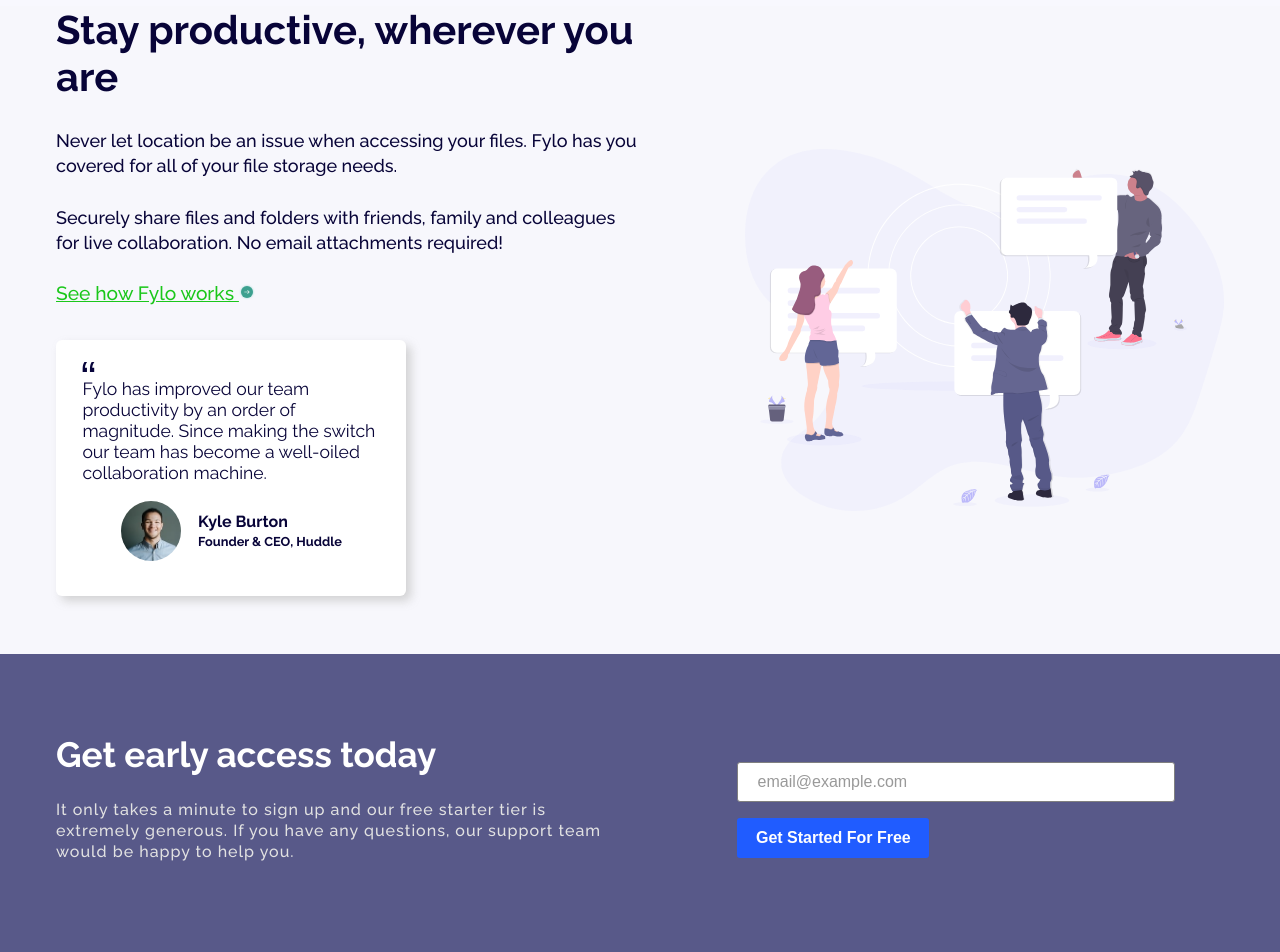
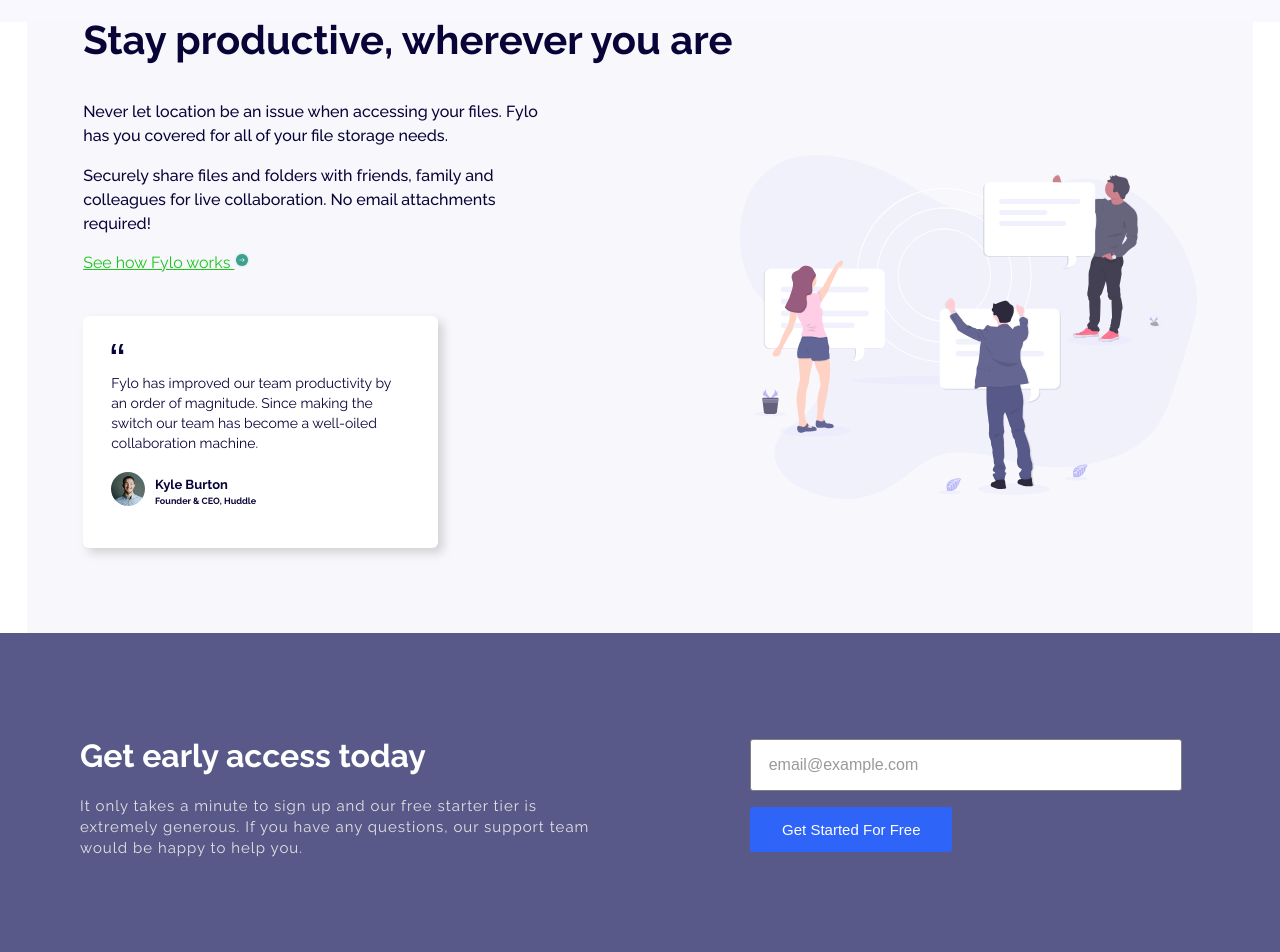
Before and after one commit to roobiwebdev/Fylo-landing-page-with-two-column-layout, a plain HTML site: page index.html in a window 1280 px wide. Shown: the part 1000-1952 px from the top of the page. Drawn offline with Linux system fonts and the light colour scheme.

Commit message:
style.css

```diff
--- a/style.css
+++ b/style.css
@@ -19,7 +19,7 @@
 body {
   background: #ffffff;
   color: var(--primary-color);
-  font-size: 1rem;
+  font-size: 16px;
   font-family: "Raleway", sans-serif;
   height: auto;
 }
@@ -27,12 +27,12 @@ nav {
   display: flex;
   justify-content: space-between;
   align-items: center;
-  margin: 3em 4em 4em;
+  margin: 4em 5em 0 5em;
 }
 
 nav ul {
   display: flex;
-  justify-content: space-between;
+  justify-content: center;
   align-items: center;
 }
 
@@ -40,43 +40,45 @@ nav ul li {
   list-style: none;
   cursor: pointer;
   margin-right: 4em;
-  font-size: 1.2rem;
+  font-size: 1rem;
+}
+
+nav ul li:last-child {
+  margin: -0.9em;
 }
 
 header {
-  height: 85vh;
+  height: 80vh;
   display: flex;
   justify-content: center;
   align-items: center;
-  padding: 0 3.5em;
-  margin: 3% 0 5% 0;
+  padding: 0 4.9em;
+  margin-bottom: 10.5em;
 }
 
-.head {
-  width: 75%;
-}
 .sub-title {
   font-size: 2.5rem;
-  font-weight: bolder;
-  margin-bottom: 0.7em;
+  line-height: 60px;
+  margin-bottom: 0.35em;
+  margin-top: -0.3em;
 }
 
 .disc {
   font-size: 1.125rem;
   font-weight: 500;
-  margin-bottom: 1.5em;
-  line-height: 1.4em;
+  width: 90%;
+  line-height: 1.5em;
+  margin-bottom: 1em;
 }
 
 .input {
-  width: 20em;
-  height: 2.5em;
-  padding: 0.5em 1em;
+  padding: 13px 104px;
+  padding-left: 20px;
   font-size: 1rem;
   border: 1px solid gray;
   border-radius: 3px;
   outline: none;
-  margin-right: 1em;
+  margin-right: 0.8em;
   margin-bottom: 1em;
 }
 
@@ -84,11 +86,9 @@ header {
   color: rgb(153, 153, 153);
 }
 .btn {
-  width: 12em;
-  height: 2.5em;
-  padding: 0.5em 1em;
+  padding: 13px 60px;
   font-size: 1rem;
-  font-weight: bold;
+  text-align: center;
   cursor: pointer;
   background: #205cff;
   color: #fefeff;
@@ -100,6 +100,7 @@ header {
 .btn:hover {
   background: #4872e7;
 }
+
 .imgs img {
   width: 100%;
 }
@@ -115,12 +116,16 @@ header {
 main {
   height: auto;
   background: hsl(240, 50%, 98%);
+  margin: 0 1.7em;
 }
 
-.discription {
-  width: 50%;
+.discription .sub-title {
+  margin-bottom: 30px;
 }
-
+.discription .disc {
+  width: 73%;
+  font-size: 16px;
+}
 .content {
   display: flex;
   justify-content: space-between;
@@ -130,8 +135,6 @@ main {
 
 .link {
   color: rgb(27, 199, 27);
-  font-size: 1.2rem;
-  font-weight: 500;
   transition: all 0.3s ease-in-out;
 }
 
@@ -140,39 +143,44 @@ main {
 }
 
 .card {
-  width: 60%;
+  width: 355px;
   height: auto;
-  font-size: 1.1rem;
-  margin-top: 2em;
-  background-color: rgb(255, 255, 255);
+  font-size: 14px;
+  margin-top: 3.2em;
+  background-color: #ffffff;
   box-shadow: 5px 5px 10px rgba(201, 201, 201, 0.801);
   border-radius: 6px;
-  margin-bottom: 10%;
+  margin-bottom: 13%;
 }
 
 .more {
-  padding: 1em 1.5em;
+  padding: 2em 2em;
 }
-
+.more img {
+  margin-bottom: 1em;
+}
+.more p {
+  line-height: 20px;
+}
 .profile {
   display: flex;
-  justify-self: center;
+  justify-content: flex-start;
   align-items: center;
-  margin: 1em 0;
+  text-align: start;
+  margin-top: 1.3em;
 }
-
 .profile img {
-  width: 60px;
-  height: 60px;
+  width: 34px;
+  height: 34px;
   border-radius: 50%;
-  margin-right: 1em;
+  margin-right: 0.7em;
 }
-
 .name {
-  font-size: 1rem;
+  margin-bottom: 7px;
+  font-size: 13px;
 }
 .name span {
-  font-size: 0.8rem;
+  font-size: 9px;
 }
 
 section {
@@ -182,7 +190,8 @@ section {
 }
 
 section .content {
-  padding: 5em 3.5em;
+  padding: 6.5em 5em;
+  padding-bottom: 4.6em;
   color: #ffffff;
 }
 
@@ -190,28 +199,40 @@ section .content {
   width: 70%;
 }
 .box-1 h2 {
-  font-size: 2.2rem;
+  font-size: 2rem;
   font-weight: bold;
   margin-bottom: 0.7em;
 }
 
 .box-1 p {
   color: #e2e2e2;
-  font-weight: 500;
+  font-size: 15px;
   margin-bottom: 1.5em;
-  line-height: 1.3em;
+  line-height: 1.4em;
   letter-spacing: 1px;
 }
 .box-2 {
-  width: 50%;
+  width: 47%;
 }
 .box-2 .input {
-  width: 90%;
-  padding: 1.2em 1.2em;
-  margin-bottom: 1em;
+  width: 96%;
+  padding: 1em 1.1em;
+  margin-top: -1.7em;
+  font-size: 1rem;
   display: block;
 }
 
+.box-2 .btn {
+  padding: 14px 32px;
+  font-size: 15px;
+  text-align: center;
+  cursor: pointer;
+  background: #2e65f8;
+  color: #fefeff;
+  border: none;
+  border-radius: 3px;
+  transition: all 0.3s ease-in-out;
+}
 footer {
   height: auto;
   background: var(--primary-color);
@@ -219,27 +240,19 @@ footer {
 }
 
 footer .content {
-  padding: 6em 3.5em;
+  padding: 7em 7em 6em 5.2em;
   display: flex;
-  justify-content: space-between;
   align-items: flex-start;
 }
 
-.brand .logo {
-  filter: invert(100%);
-}
 .brand p {
   margin: 1em 0;
-}
-
-p span {
-  margin-right: 1em;
 }
 
 .about,
 .contact,
 .social {
-  margin-top: 4.6em;
+  margin-top: 5em;
 }
 
 .about,
@@ -252,15 +265,16 @@ p {
   display: flex;
   justify-content: flex-start;
   align-items: flex-start;
+  margin-right: 4em;
 }
 .social li {
-  font-size: 1.5rem;
+  font-size: 1rem;
   list-style: none;
   display: flex;
   justify-content: center;
   align-items: center;
-  width: 40px;
-  height: 40px;
+  width: 37px;
+  height: 37px;
   border: 1px solid #ffffff;
   border-radius: 50%;
   margin: 0 0.5em;
```
